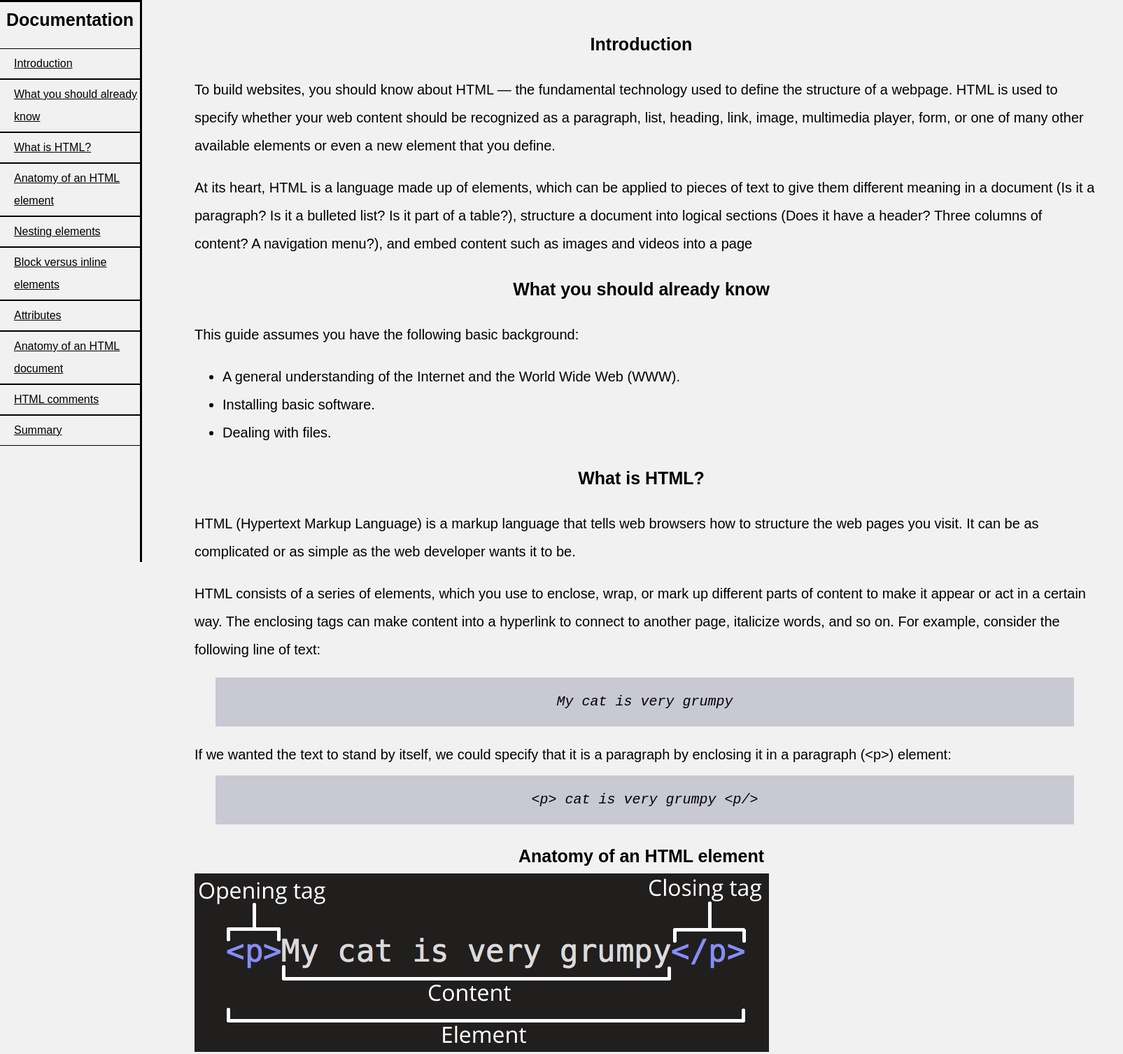
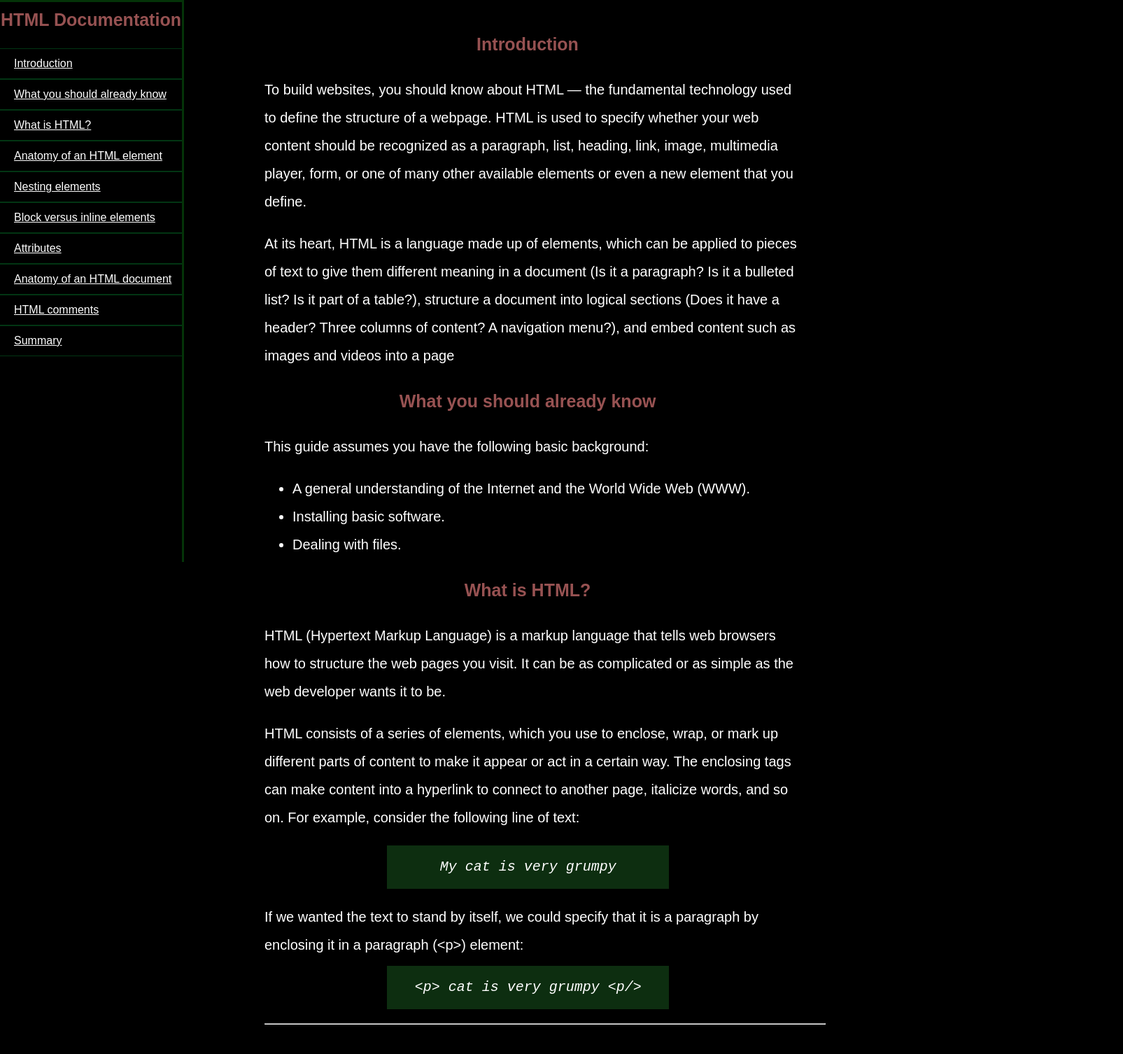
Before and after one commit to pRostok/Technical-Documentation-Page, a plain HTML site: page index.html in a window 1280 px wide. Shown: the top 1506 px of the page at 70% size, 1605 px wide, since content can reach past the window. Drawn offline with Linux system fonts and the light colour scheme.

Commit message:
Apply styling, title / header name change

```diff
--- a/index.html
+++ b/index.html
@@ -5,11 +5,11 @@
     <meta http-equiv="X-UA-Compatible" content="IE=edge">
     <meta name="viewport" content="width=device-width, initial-scale=1.0">
     <link rel="stylesheet" href="styles.css">
-    <title>Documentation</title>
+    <title>HTML Documentation</title>
 </head>
 <body>
     <nav id="navbar">
-        <header>Documentation</header>
+        <header>HTML Documentation</header>
         <ul>
             <li><a class="nav-link" href="#Introduction">Introduction</a></li>
             <li><a class="nav-link" href="#What_you_should_already_know">What you should already know</a></li>
@@ -66,11 +66,11 @@
 
             </article>
         </section>
-
+<hr></hr>
         <section class="main-section" id="Anatomy_of_an_HTML_element">
             <header>Anatomy of an HTML element</header>
             <article>
-                <img src="img/grumpy.png">
+                <img class="fimg" src="img/grumpy.png">
                 <p>The anatomy of our element is:</p>
                 <ul>
                     <li>The opening tag: This consists of the name of the element (in this example, p for paragraph), wrapped in opening and
@@ -84,7 +84,7 @@
                 <p>The element is the opening tag, followed by content, followed by the closing tag.</p>
             </article>
         </section>
-
+<hr></hr>
         <section class="main-section" id="Nesting_elements">
             <header>Nesting elements</header>
             <article>
@@ -100,7 +100,7 @@
 
             </article>
         </section>
-
+<hr></hr>
         <section class="main-section" id="Block_versus_inline_elements">
             <header>Block versus inline elements</header>
             <article>
@@ -133,7 +133,7 @@
                 </code>
             </article>
         </section>
-
+<hr></hr>
         <section class="main-section" id="Attributes">
             <header>Attributes</header>
             <article>
@@ -150,13 +150,13 @@
                 </ul>
             </article>
         </section>
-
+<hr></hr>
         <section class="main-section" id="Anatomy_of_an_HTML_document">
             <header>Anatomy of an HTML document</header>
             <article>
                 <p>Individual HTML elements aren't very useful on their own. Next, let's examine how individual elements combine to form an
                 entire HTML page:</p>
-                 <img src="img/anat.png">
+                 <img class="fimg" src="img/anat.png">
                  <p>Here we have:</p>
                 <ul>
                     <li> <span>&lt!DOCTYPE html&gt</span>: The doctype. When HTML was young (1991-1992), doctypes were meant to act as links to a set of rules
@@ -177,7 +177,7 @@
 
             </article>
         </section>
-
+<hr></hr>
         <section class="main-section" id="HTML_comments">
             <header>HTML comments</header>
             <article>
@@ -192,7 +192,7 @@
 
             </article>
         </section>
-
+<hr></hr>
         <section class="main-section" id="Summary">
             <header>Summary</header>
             <article>
--- a/styles.css
+++ b/styles.css
@@ -1,27 +1,38 @@
 html, body {
 min-width: 300px;
- background-color: rgb(241, 241, 241);
+ background-color: rgb(0, 0, 0);
  font-family: sans-serif;
  line-height: 2;
+ color: white;
 }
 
+img {
+    border: 1px solid;
+    border-radius: 4px;
+    border-color: rgb(2, 53, 19);;
+    max-width: 100%;
 
+}
+
+.fimg {
+    margin-left: 250px;
+}
 
 #navbar {
-min-width: 200px;
-width: 150px;
+min-width: 260px;
+width: 200px;
 height: 100%;
 position: fixed;
 top: 0px;
 left: 0px;
 border-right: solid;
 border-top: solid;
-border-color: rgb(0, 0, 0);
+border-color: rgb(4, 51, 8);
 list-style-type: none;
 }
 
 header {                             /* hmm */
-color: rgb(0, 0, 0);
+color: rgb(151, 82, 82);
 text-align: center;
 font-size: 25px;
 font-weight: bold;
@@ -37,8 +48,8 @@ font-weight: bold;
     list-style-type: none;
     padding: 0;
 
-    /*overflow-y: auto;
-    overflow-x: hidden;     ????? */
+    overflow-y: auto;
+    overflow-x: hidden;
 }
 
 #navbar li {                   /* navbar frame */
@@ -46,13 +57,13 @@ font-weight: bold;
     border-bottom: 1px solid;
     width: 100%;
     position:relative;
-    color: black;
+    color: rgb(2, 53, 19);
 
 }
 
 #navbar a {                    /* navbar content (top1-top9) */
     display:block;
-    color: black;
+    color: rgb(255, 255, 255);
     padding-left: 20px;
     padding-top: 5px;
     padding-bottom: 5px;
@@ -60,7 +71,8 @@ font-weight: bold;
 }
 
 #main-doc {                   /* content (introd - all top1-9 )*/
-    margin-left: 270px;
+    margin-left: 370px;
+    margin-right: 100px;
     margin-bottom: 30px;
     padding-top: 30px;
     position: absolute;  /* ??? */
@@ -78,19 +90,27 @@ section article {            /* Content (p) under  the Top1-9  */
 code {                           /* code itself / content settings */
     display: block;
     text-align: center;
-    position: relative;
-    background-color: rgb(201, 201, 211);
+    position: static;
+    background-color: rgb(13, 46, 16);
     font-style:italic;
-    padding: 15px;
-    margin: 10px 30px;
+    padding: 11px;
+    margin: 10px 30px;             /* margin: 10px 30px; */
+    width: 50%;
+    margin-left: 23%;
+
+
 
 }
 
 span {
-    background-color: rgb(118, 118, 179);
+    background-color: rgb(2, 66, 16);
     text-align: center;
     border-radius: 10%;
     padding: 5px;
+}
+
+hr {
+    margin-bottom: 40px;
 }
 
 @media only screen and (max-width: 815px) {
@@ -116,7 +136,12 @@ span {
 
     #main-doc {
         position: relative;
-        margin-left: 0px;
+        margin-left: 10px;
         margin-top: auto;
+        margin-right: 10px;
+    }
+
+    .fimg {
+        margin-left: 30px;
     }
 }
```
